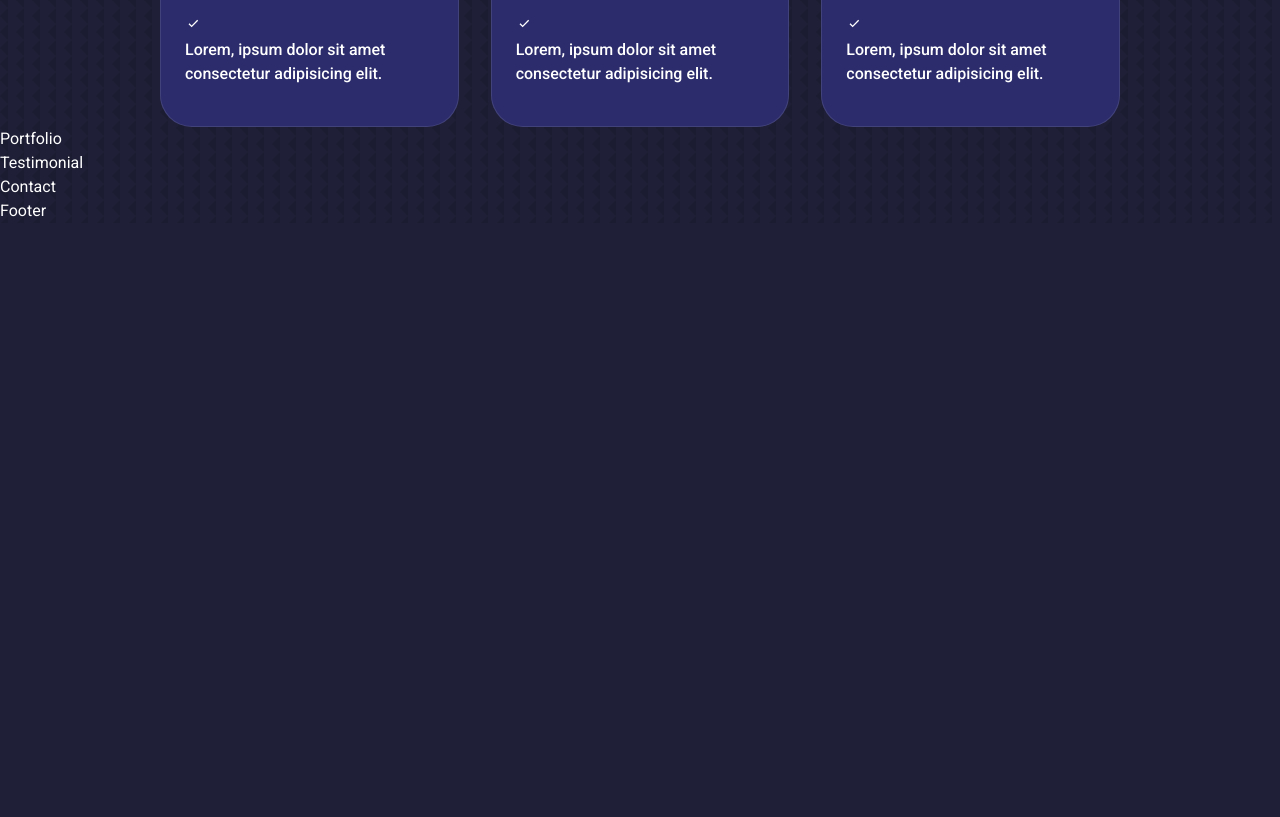
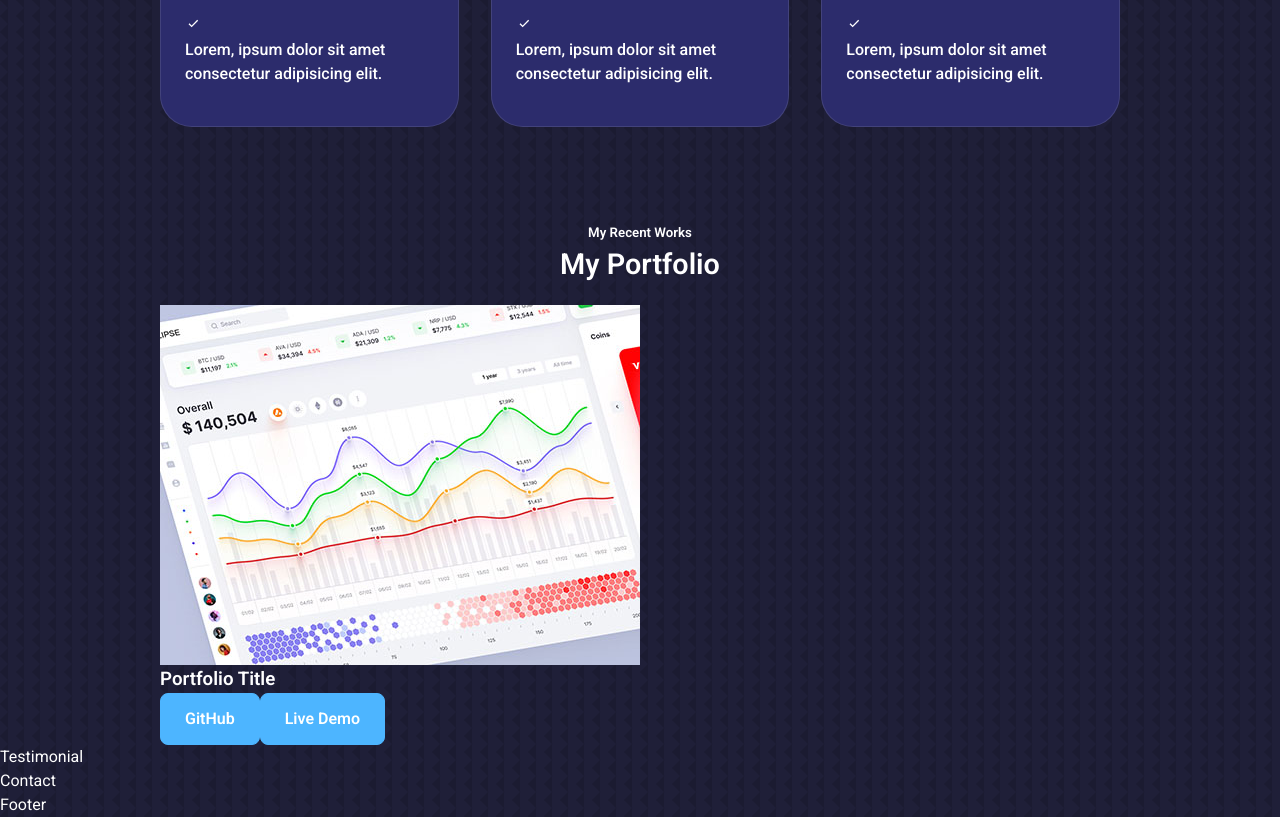
Before and after one commit to robinbenitezmora/Portfolio-Full-Stack-Robin, a React (Create React App) app: page / in a window 1280 px wide. Shown: the part 2440-3257 px from the top of the page. Before the commit the page ends 2663 px from the top, so only its background shows below. Built offline with nearby package versions, Linux system fonts and the light colour scheme.

Commit message:
Add logic to 'Portfolio.jsx' component

```diff
--- a/src/components/portfolio/Portfolio.jsx
+++ b/src/components/portfolio/Portfolio.jsx
@@ -1,8 +1,28 @@
 import React from 'react'
+import IMG1 from '../../assets/portfolio1.jpg'
+import IMG2 from '../../assets/portfolio2.jpg'
+import IMG3 from '../../assets/portfolio3.jpg'
+import IMG4 from '../../assets/portfolio4.jpg'
+import IMG5 from '../../assets/portfolio5.png'
+import IMG6 from '../../assets/portfolio6.jpg'
 
 const Portfolio = () => {
   return (
-    <div>Portfolio</div>
+    <section id='portfolio'>
+      <h5>My Recent Works</h5>
+      <h2>My Portfolio</h2>
+
+      <div className='container portfolio__container'>
+        <article className='portfolio__item'>
+          <div className='portfolio__item-image'>
+            <img src={IMG1} alt='project1' />
+          </div>
+          <h3>Portfolio Title</h3>
+          <a href="https://github.com" className='btn'>GitHub</a>
+          <a href="https://dribbble.com/Allien_pixels" className='btn btn-primary' target='_blank'>Live Demo</a>
+        </article>
+      </div>
+    </section>
   )
 }
 
```
